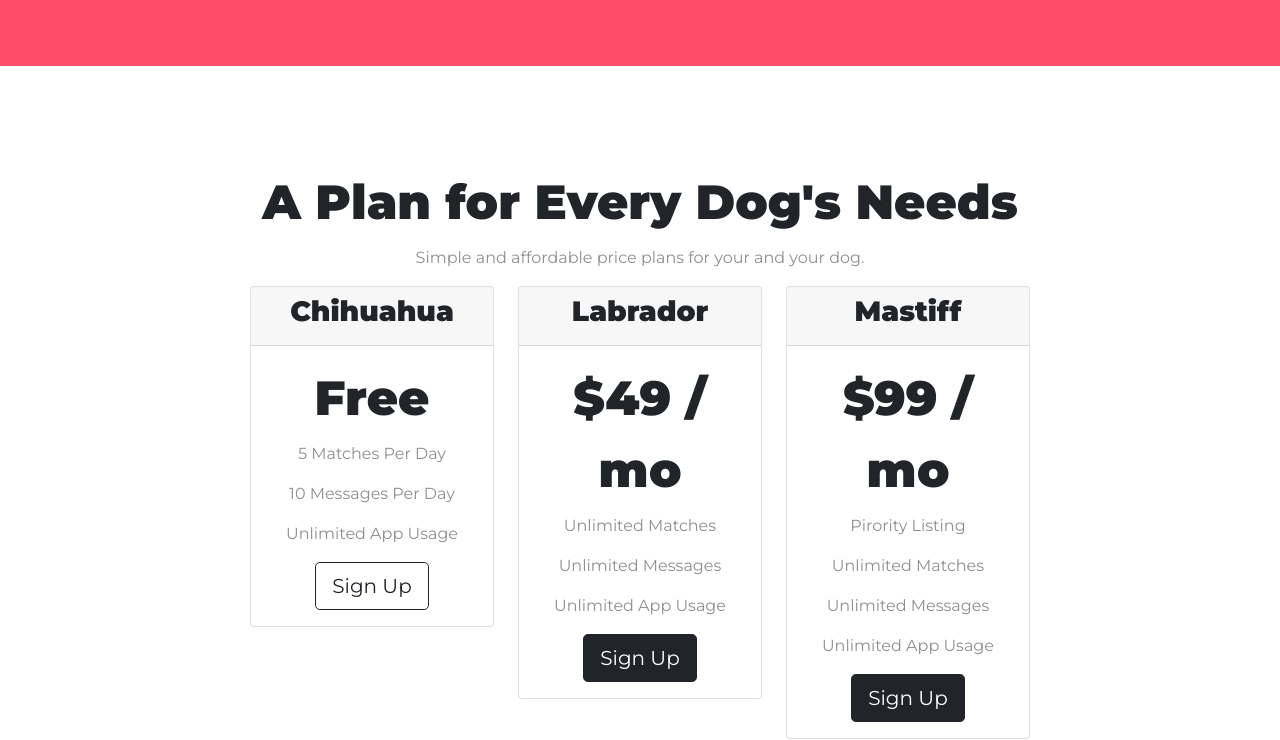
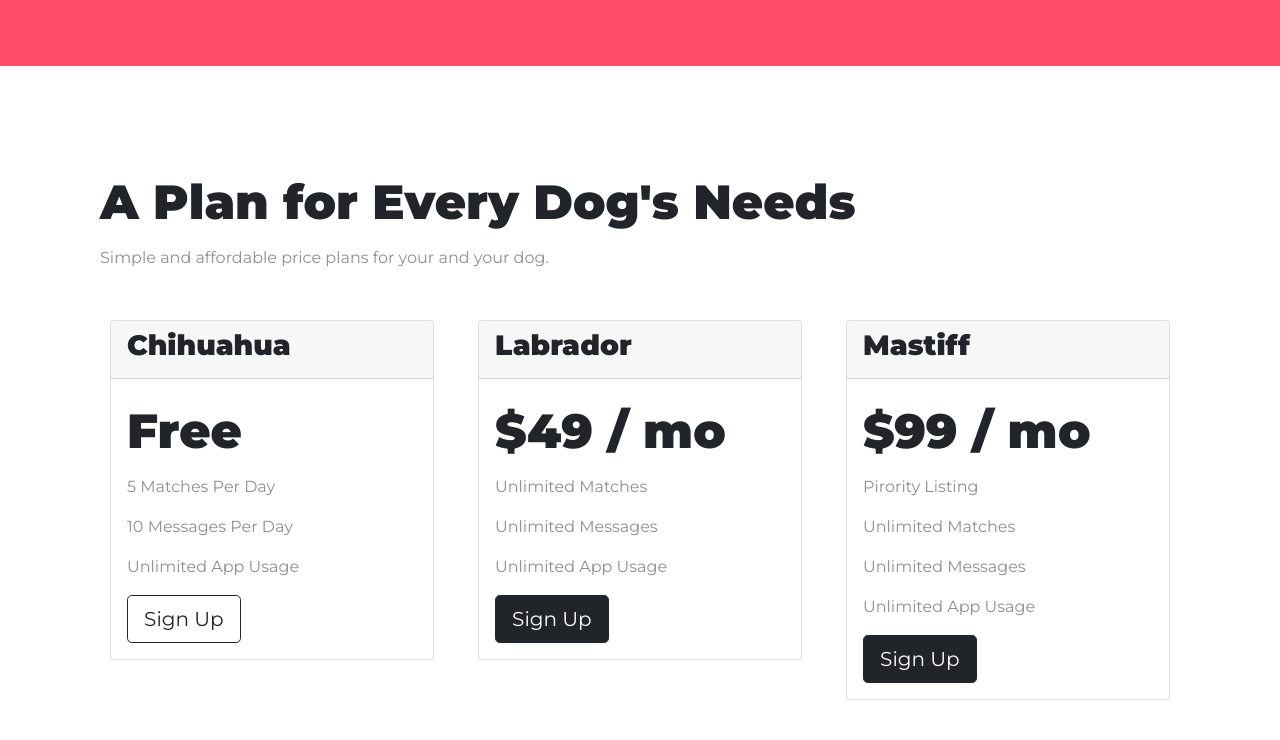
Before and after one commit to chetridarshan/TinDig, a plain HTML site: page index.html in a window 1280 px wide. Shown: the part 1806-2546 px from the top of the page. Drawn offline with nearby package versions, Linux system fonts and the light colour scheme.

Commit message:
Pricing section changes

```diff
--- a/css/styles.css
+++ b/css/styles.css
@@ -130,15 +130,20 @@ p{
     margin: 20px 20px 50px;
   }
 
-  #pricing{
-    padding: 100px 250px;
-    text-align: center;
-  }
+ /* Pricing Section */
 
-  .pricing-col{
-    padding:3% 4%
-  }
+#pricing {
+  padding: 100px;
+}
 
+.price-text {
+  font-size: 3rem;
+  line-height: 1.5;
+}
+
+.pricing-column {
+  padding: 3% 2%;
+}
   @media(max-width: 1028px) {
 
     .title-image{
```
